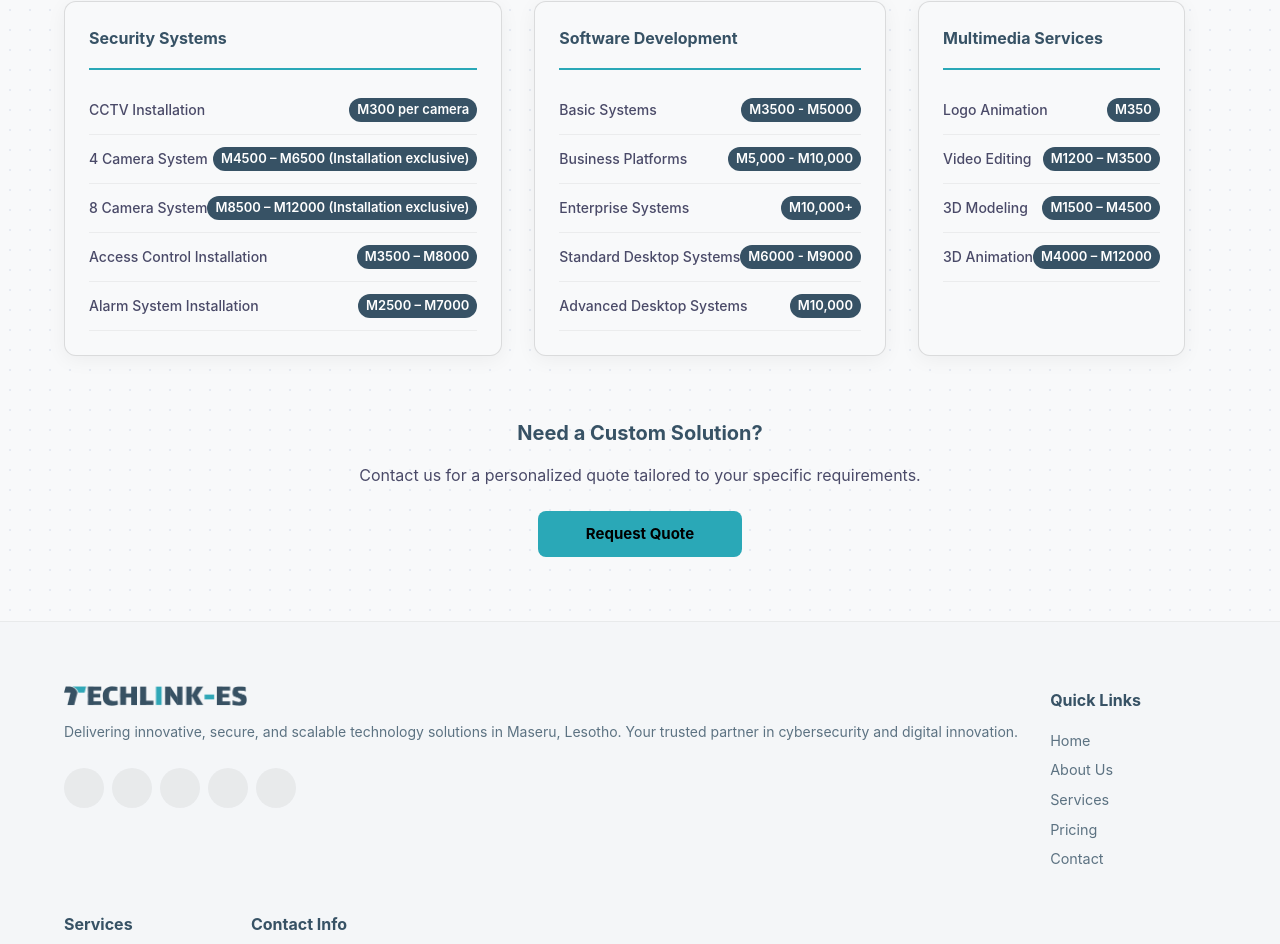
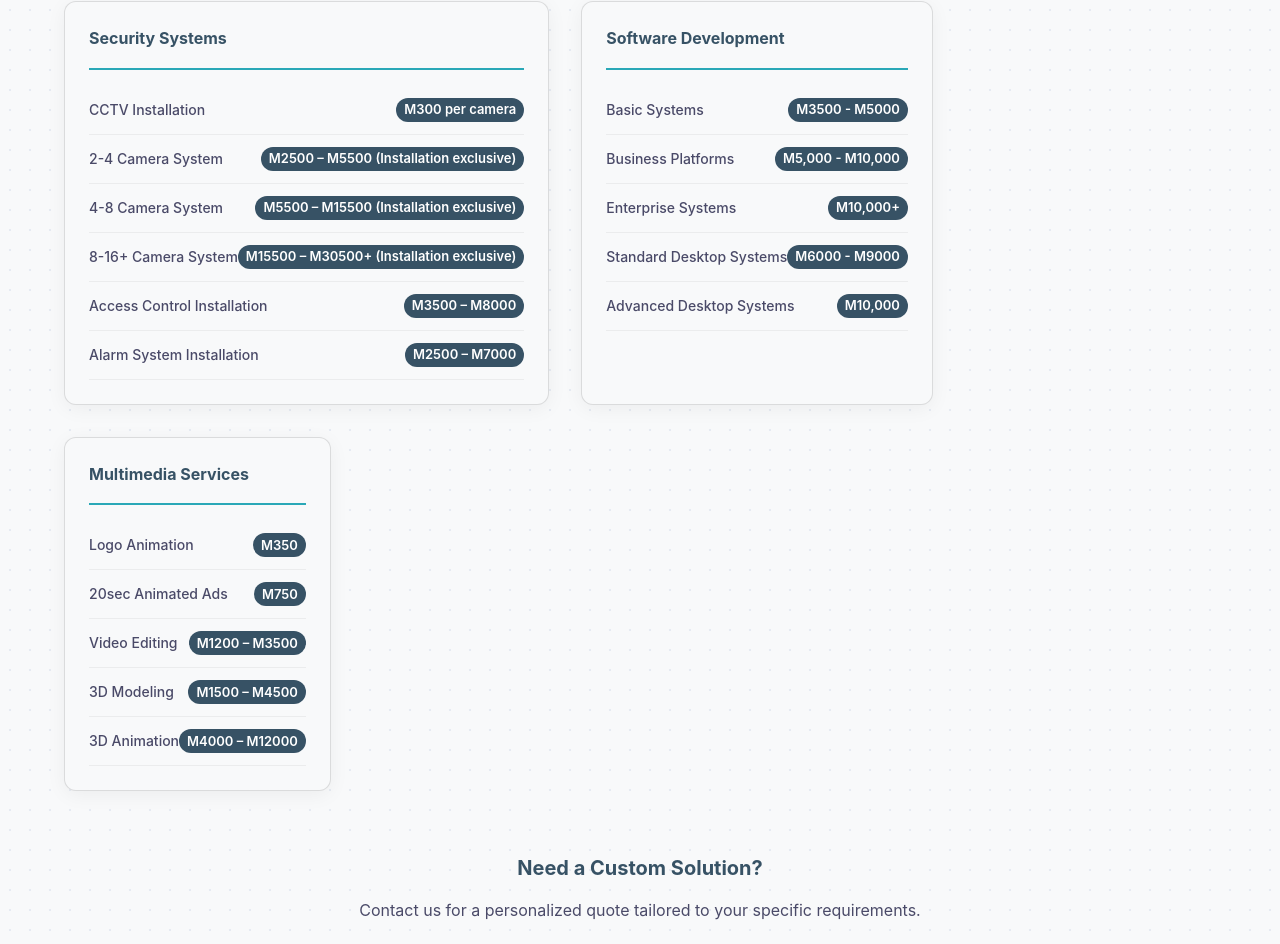
Before and after one commit to TECHLINK-ES/techlink-es, a React (Vite) app in the folder client/: page /pricing in a window 1280 px wide. Shown: the part 880-1824 px from the top of the page. Built offline with nearby package versions, Linux system fonts and the light colour scheme; some icons are missing.

Commit message:
Small Changes and Pricing

```diff
--- a/client/src/pages/About.jsx
+++ b/client/src/pages/About.jsx
@@ -16,7 +16,7 @@ const coreValues = [
 const founders = [
   {
     name: 'Likano Mbobo',
-    role: 'Business & Delivery Lead',
+    role: 'Business & Delivery Lead Engineer',
     education: 'BSc Software Engineering with Multimedia – Limkokwing University of Creative Technology',
     bio: 'Likano is the visionary behind the company, combining technical expertise with strategic business insight. He was awarded Best Performance in Software Engineering, Class of 2025, by Econet Telecom Lesotho, demonstrating academic and practical excellence. Likano’s entrepreneurial journey and leadership are supported by JR Ventures, which also recognized his achievements in sports performance.',
     certifications: [
@@ -27,7 +27,7 @@ const founders = [
   },
   {
     name: 'Kananelo Mosututsoana',
-    role: 'Product & Tech Lead',
+    role: 'Product & Tech Lead Engineer',
     education: 'BSc Software Engineering with Multimedia – Limkokwing University of Creative Technology',
     bio: 'Kananelo brings a blend of software engineering and multimedia creativity to the team. He was awarded Best Performance in Coding and Programming with Python at the Samsung Innovation Campus. Kananelo specializes in product development, software solutions, cybersecurity, and technical training, ensuring that our products are innovative and reliable.',
     certifications: [
--- a/client/src/pages/Pricing.jsx
+++ b/client/src/pages/Pricing.jsx
@@ -35,8 +35,9 @@ const pricingData = [
     category: 'Security Systems',
     items: [
       { name: 'CCTV Installation', price: 'M300 per camera' },
-      { name: '4 Camera System', price: 'M4500 – M6500 (Installation exclusive)' },
-      { name: '8 Camera System', price: 'M8500 – M12000 (Installation exclusive)' },
+      { name: '2-4 Camera System', price: 'M2500 – M5500 (Installation exclusive)' },
+      { name: '4-8 Camera System', price: 'M5500 – M15500 (Installation exclusive)' },
+      { name: '8-16+ Camera System', price: 'M15500 – M30500+ (Installation exclusive)' },
       { name: 'Access Control Installation', price: 'M3500 – M8000' },
       { name: 'Alarm System Installation', price: 'M2500 – M7000' },
     ],
@@ -56,6 +57,7 @@ const pricingData = [
     category: 'Multimedia Services',
     items: [
       { name: 'Logo Animation', price: 'M350' },
+      { name: '20sec Animated Ads', price: 'M750' },
       { name: 'Video Editing', price: 'M1200 – M3500' },
       { name: '3D Modeling', price: 'M1500 – M4500' },
       { name: '3D Animation', price: 'M4000 – M12000' },
```
